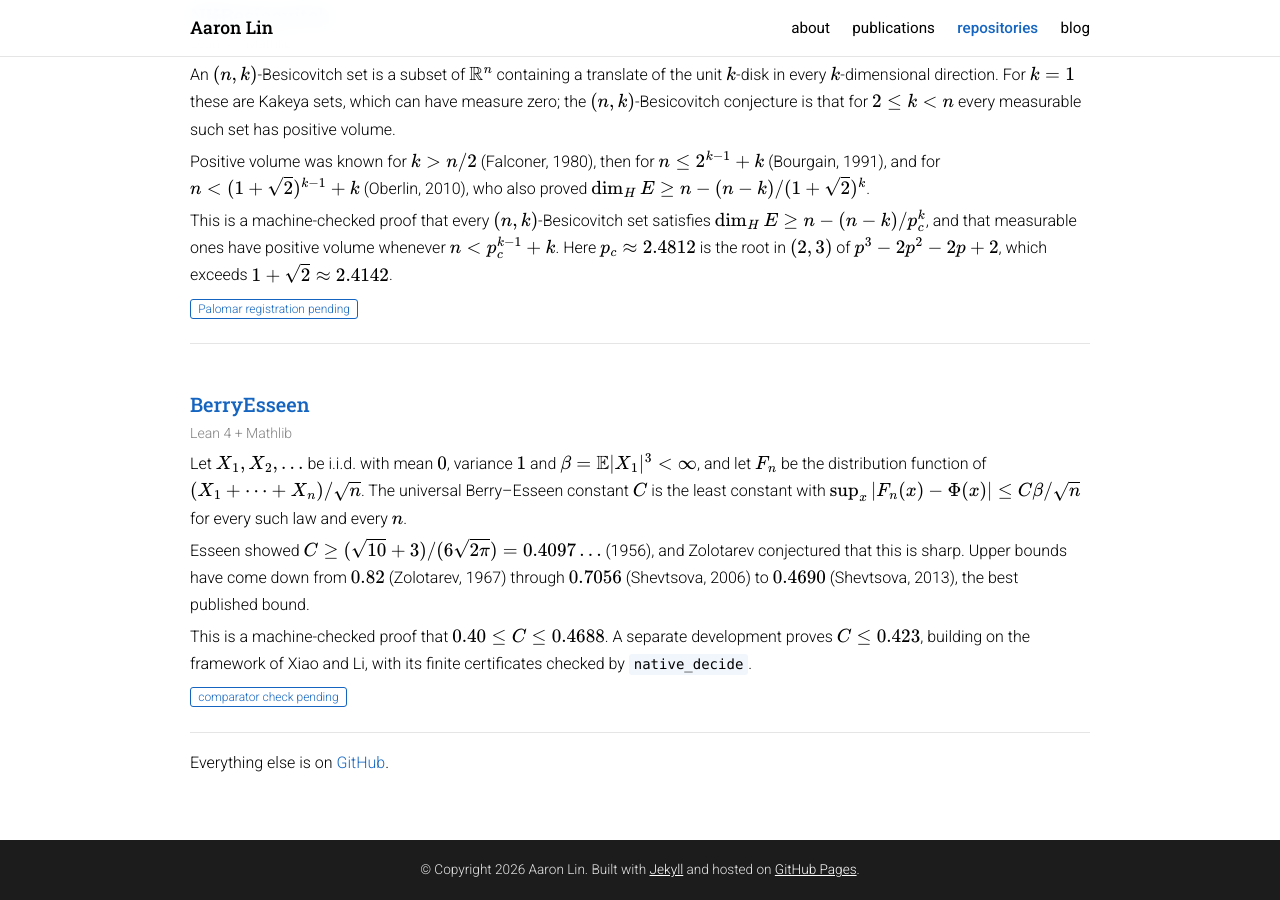
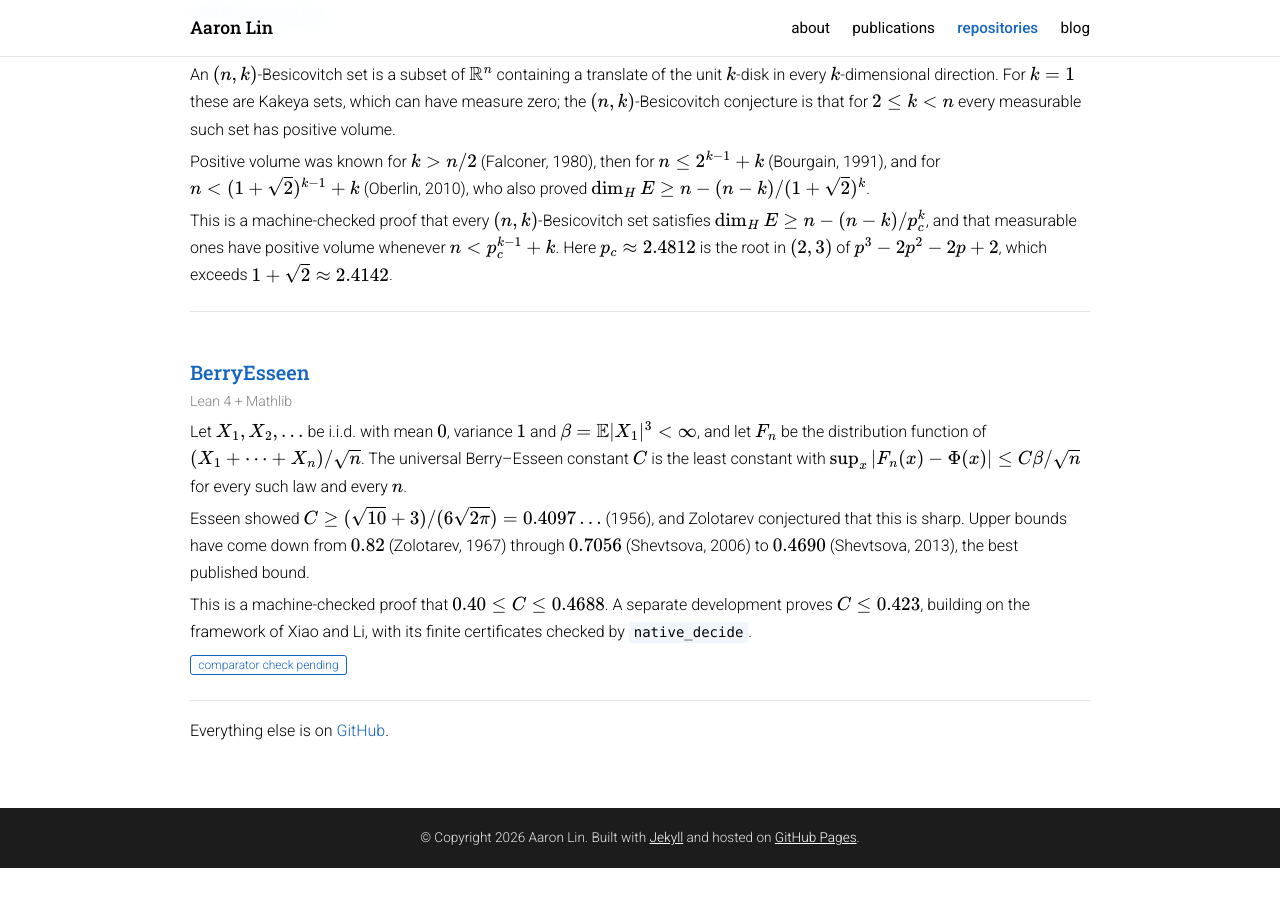
Before and after one commit to CoolRmal/coolrmal.github.io, a Jekyll site: the page built from repositories.md, in a window 1280 px wide and 900 px high, scrolled down 619 px. Built offline with Jekyll 4.4.1, drawn with Linux system fonts in a browser that asks for light colours; formulas are drawn with MathJax 3; after the commit the page ends 1487 px from its top, so only the background shows below that.

Commit message:
Remove the pending-registration badge from NKBesicovitch
Co-Authored-By: Claude Opus 5 <noreply@anthropic.com>

```diff
--- a/repositories.md
+++ b/repositories.md
@@ -57,9 +57,6 @@ nav: repositories
     $n<p_c^{k-1}+k$. Here $p_c\approx 2.4812$ is the root in $(2,3)$ of $p^3-2p^2-2p+2$,
     which exceeds $1+\sqrt2\approx 2.4142$.
   </p>
-  <p>
-    <span class="badge">Palomar registration pending</span>
-  </p>
 </div>
 
 <div class="entry">
```
